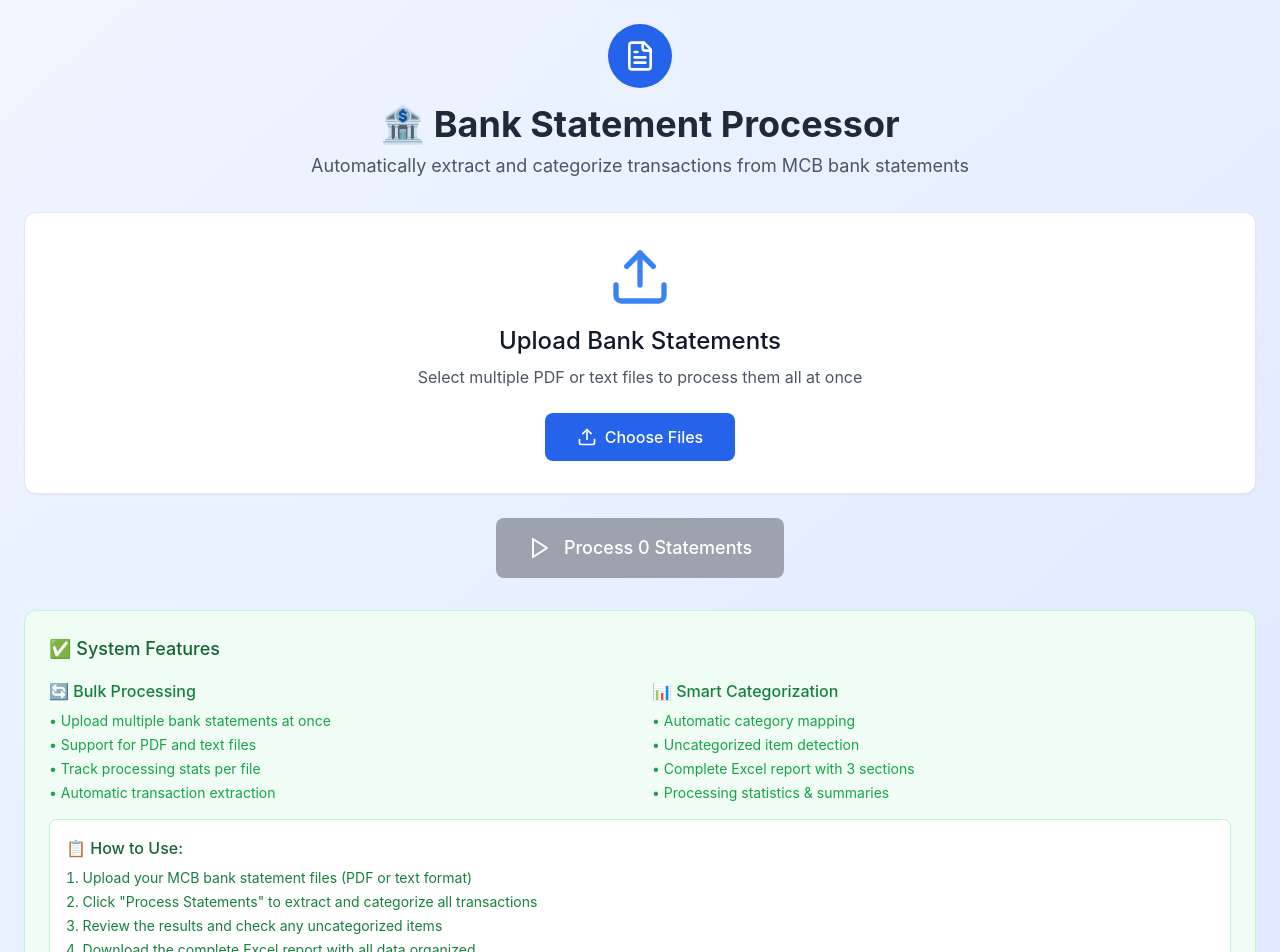
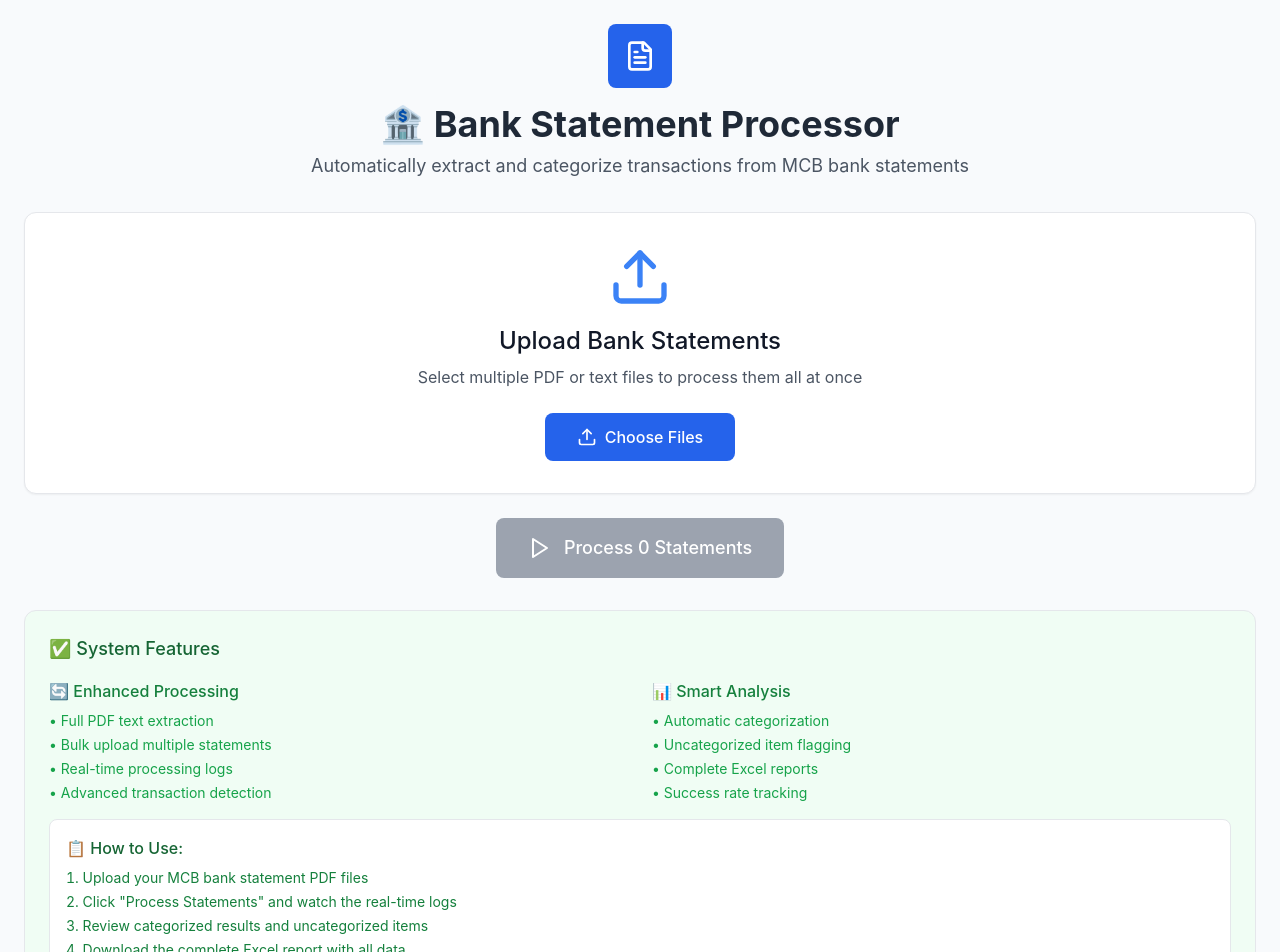
Before and after one commit to drhemanm/bank-statement-processor, a React (Create React App) app: page / in a window 1280 px wide. Shown: the top 952 px of the page. Built offline with nearby package versions, Linux system fonts and the light colour scheme; the HTML template or start-up script is replaced by a standard one.

Commit message:
Update BankStatementProcessor.js

```diff
--- a/src/BankStatementProcessor.js
+++ b/src/BankStatementProcessor.js
@@ -1,5 +1,9 @@
 import React, { useState, useRef } from 'react';
 import { Upload, Download, FileText, CheckCircle, AlertCircle, Play, Info } from 'lucide-react';
+import * as pdfjsLib from 'pdfjs-dist';
+
+// Configure PDF.js worker
+pdfjsLib.GlobalWorkerOptions.workerSrc = `//cdnjs.cloudflare.com/ajax/libs/pdf.js/3.11.174/pdf.worker.min.js`;
 
 const BankStatementProcessor = () => {
   const [files, setFiles] = useState([]);
@@ -46,9 +50,46 @@ const BankStatementProcessor = () => {
     addLog(`${uploadedFiles.length} file(s) uploaded successfully`, 'success');
   };
 
+  // Enhanced PDF text extraction
+  const extractTextFromPDF = async (file) => {
+    try {
+      addLog(`Reading PDF: ${file.name}...`, 'info');
+
+      const arrayBuffer = await file.arrayBuffer();
+      const pdf = await pdfjsLib.getDocument({ data: arrayBuffer }).promise;
+
+      addLog(`PDF loaded: ${pdf.numPages} pages found`, 'success');
+
+      let fullText = '';
+
+      for (let pageNum = 1; pageNum <= pdf.numPages; pageNum++) {
+        const page = await pdf.getPage(pageNum);
+        const textContent = await page.getTextContent();
+
+        // Extract text items and join them
+        const pageText = textContent.items
+          .map(item => item.str)
+          .join(' ');
+
+        fullText += pageText + '\n';
+
+        addLog(`Page ${pageNum} processed`, 'info');
+      }
+
+      addLog(`✅ PDF text extraction complete for ${file.name}`, 'success');
+      return fullText;
+
+    } catch (error) {
+      addLog(`❌ PDF extraction failed for ${file.name}: ${error.message}`, 'error');
+      throw error;
+    }
+  };
+
   const extractTransactionsFromText = (text, fileName) => {
     const transactions = [];
     const lines = text.split('\n');
+
+    addLog(`Analyzing ${lines.length} lines from ${fileName}...`, 'info');
 
     for (let line of lines) {
       line = line.trim();
@@ -61,7 +102,9 @@ const BankStatementProcessor = () => {
           line.includes('STATEMENT') ||
           line.includes('UPLIFT MARKETING') ||
           line.includes('MCB') ||
-          line.length < 10) {
+          line.includes('Page :') ||
+          line.includes('For any change') ||
+          line.length < 15) {
         continue;
       }
 
@@ -98,6 +141,7 @@ const BankStatementProcessor = () => {
       }
     }
 
+    addLog(`🔍 Found ${transactions.length} potential transactions in ${fileName}`, 'success');
     return transactions;
   };
 
@@ -124,7 +168,7 @@ const BankStatementProcessor = () => {
     setResults(null);
     setUncategorizedData([]);
     setFileStats({});
-    addLog('Starting bulk processing...', 'info');
+    addLog('🚀 Starting bulk processing...', 'info');
 
     try {
       const allTransactions = [];
@@ -132,28 +176,31 @@ const BankStatementProcessor = () => {
 
       // Process each file
       for (const file of files) {
-        addLog(`Processing ${file.name}...`, 'info');
+        addLog(`📄 Processing ${file.name}...`, 'info');
 
         let extractedText = '';
 
         if (file.type === 'application/pdf') {
           try {
-            // For PDF files, try reading as text (works for text-based PDFs)
-            extractedText = await file.text();
-            addLog(`PDF text extracted from ${file.name}`, 'success');
-          } catch {
-            addLog(`Could not read PDF ${file.name} - try converting to text first`, 'error');
+            // Use our enhanced PDF extraction
+            extractedText = await extractTextFromPDF(file);
+          } catch (error) {
+            addLog(`❌ Could not process PDF ${file.name}: ${error.message}`, 'error');
             continue;
           }
         } else if (file.type.startsWith('image/')) {
-          // For images, we'd need OCR - placeholder for now
-          addLog(`Image OCR for ${file.name} - feature coming soon`, 'info');
-          addLog(`Tip: Convert images to text or PDF for now`, 'info');
+          addLog(`🖼️ Image OCR for ${file.name} - feature coming soon`, 'info');
+          addLog(`💡 Tip: Convert images to PDF or text for now`, 'info');
           continue;
         } else {
           // For text files
-          extractedText = await file.text();
-          addLog(`Text file processed: ${file.name}`, 'success');
+          try {
+            extractedText = await file.text();
+            addLog(`📝 Text file processed: ${file.name}`, 'success');
+          } catch (error) {
+            addLog(`❌ Could not read ${file.name}: ${error.message}`, 'error');
+            continue;
+          }
         }
 
         if (extractedText) {
@@ -167,7 +214,7 @@ const BankStatementProcessor = () => {
             uncategorized: 0
           };
 
-          addLog(`✓ Extracted ${transactions.length} transactions from ${file.name}`, 'success');
+          addLog(`✅ Extracted ${transactions.length} transactions from ${file.name}`, 'success');
         }
       }
 
@@ -201,7 +248,7 @@ const BankStatementProcessor = () => {
             stats[transaction.sourceFile].categorized++;
           }
 
-          addLog(`✓ ${transaction.description.substring(0, 30)}... → ${category}`, 'success');
+          addLog(`✅ ${transaction.description.substring(0, 30)}... → ${category}`, 'success');
         } else {
           uncategorized.push({
             ...transaction,
@@ -213,7 +260,7 @@ const BankStatementProcessor = () => {
             stats[transaction.sourceFile].uncategorized++;
           }
 
-          addLog(`⚠ Uncategorized: ${transaction.description.substring(0, 30)}...`, 'error');
+          addLog(`⚠️ Uncategorized: ${transaction.description.substring(0, 30)}...`, 'error');
         }
       });
 
@@ -342,12 +389,12 @@ const BankStatementProcessor = () => {
   const { totalTransactions, totalAmount, categories } = getTotalStats();
 
   return (
-    <div className="min-h-screen bg-gradient-to-br from-blue-50 to-indigo-100">
+    <div className="min-h-screen bg-gradient-to-br">
       <div className="max-w-7xl mx-auto p-6">
 
         {/* Header */}
         <div className="text-center mb-8">
-          <div className="inline-flex items-center justify-center w-16 h-16 bg-blue-600 rounded-full mb-4">
+          <div className="inline-flex items-center justify-center w-16 h-16 bg-blue-600 rounded-lg mb-4">
             <FileText className="h-8 w-8 text-white" />
           </div>
           <h1 className="text-4xl font-bold text-gray-800 mb-2">
@@ -361,27 +408,27 @@ const BankStatementProcessor = () => {
         {/* Quick Stats (when results available) */}
         {results && (
           <div className="grid grid-cols-1 md:grid-cols-4 gap-4 mb-6">
-            <div className="bg-white rounded-lg p-4 shadow-sm border border-gray-200">
+            <div className="bg-white rounded-lg p-4 shadow-sm border">
               <div className="text-2xl font-bold text-blue-600">{totalTransactions + uncategorizedData.length}</div>
               <div className="text-sm text-gray-600">Total Transactions</div>
             </div>
-            <div className="bg-white rounded-lg p-4 shadow-sm border border-gray-200">
+            <div className="bg-white rounded-lg p-4 shadow-sm border">
               <div className="text-2xl font-bold text-green-600">{totalTransactions}</div>
               <div className="text-sm text-gray-600">Categorized</div>
             </div>
-            <div className="bg-white rounded-lg p-4 shadow-sm border border-gray-200">
+            <div className="bg-white rounded-lg p-4 shadow-sm border">
               <div className="text-2xl font-bold text-yellow-600">{uncategorizedData.length}</div>
               <div className="text-sm text-gray-600">Need Review</div>
             </div>
-            <div className="bg-white rounded-lg p-4 shadow-sm border border-gray-200">
-              <div className="text-2xl font-bold text-purple-600">MUR {totalAmount.toLocaleString()}</div>
+            <div className="bg-white rounded-lg p-4 shadow-sm border">
+              <div className="text-2xl font-bold text-blue-600">MUR {totalAmount.toLocaleString()}</div>
               <div className="text-sm text-gray-600">Total Amount</div>
             </div>
           </div>
         )}
 
         {/* Upload Section */}
-        <div className="bg-white rounded-xl shadow-sm border border-gray-200 p-8 mb-6">
+        <div className="bg-white rounded-xl shadow-sm border p-8 mb-6">
           <div className="text-center">
             <Upload className="mx-auto h-16 w-16 text-blue-500 mb-4" />
             <h3 className="text-2xl font-medium text-gray-900 mb-2">
@@ -418,9 +465,9 @@ const BankStatementProcessor = () => {
                     <div className="grid grid-cols-1 md:grid-cols-2 gap-2">
                       {files.map((file, index) => (
                         <div key={index} className="flex items-center bg-white rounded p-2 text-sm">
-                          <FileText className="h-4 w-4 text-gray-400 mr-2 flex-shrink-0" />
+                          <FileText className="h-4 w-4 text-gray-400 mr-2" />
                           <span className="truncate text-gray-700">{file.name}</span>
-                          <span className="ml-auto text-gray-400 text-xs">
+                          <span className="ml-2 text-gray-400 text-xs">
                             {(file.size / 1024).toFixed(1)}KB
                           </span>
                         </div>
@@ -438,10 +485,10 @@ const BankStatementProcessor = () => {
           <button
             onClick={processFiles}
             disabled={processing || files.length === 0}
-            className={`px-8 py-4 rounded-lg font-medium text-lg transition-all transform hover:scale-105 inline-flex items-center ${
+            className={`px-8 py-4 rounded-lg font-medium text-lg transition-all inline-flex items-center ${
               processing || files.length === 0
                 ? 'bg-gray-400 cursor-not-allowed'
-                : 'bg-green-600 hover:bg-green-700 shadow-lg'
+                : 'bg-green-600 hover:bg-green-700'
             } text-white`}
           >
             <Play className="h-6 w-6 mr-3" />
@@ -458,7 +505,7 @@ const BankStatementProcessor = () => {
 
         {/* Processing Logs */}
         {logs.length > 0 && (
-          <div className="bg-white rounded-xl shadow-sm border border-gray-200 p-6 mb-6">
+          <div className="bg-white rounded-xl shadow-sm border p-6 mb-6">
             <div className="flex items-center mb-4">
               <Info className="h-5 w-5 text-blue-500 mr-2" />
               <h3 className="text-lg font-medium text-gray-800">Processing Logs</h3>
@@ -467,12 +514,12 @@ const BankStatementProcessor = () => {
               <div className="space-y-2">
                 {logs.map((log, index) => (
                   <div key={index} className="flex items-start text-sm">
-                    <div className="flex-shrink-0 mr-3 mt-0.5">
+                    <div className="mr-3 mt-1">
                       {log.type === 'success' && <CheckCircle className="h-4 w-4 text-green-500" />}
                       {log.type === 'error' && <AlertCircle className="h-4 w-4 text-red-500" />}
                       {log.type === 'info' && <div className="h-2 w-2 bg-blue-500 rounded-full mt-1" />}
                     </div>
-                    <div className="flex-grow">
+                    <div>
                       <span className="text-gray-500 mr-2">{log.timestamp}</span>
                       <span className={`${log.type === 'error' ? 'text-red-600' : log.type === 'success' ? 'text-green-600' : 'text-gray-700'}`}>
                         {log.message}
@@ -491,7 +538,7 @@ const BankStatementProcessor = () => {
 
             {/* File Processing Stats */}
             {Object.keys(fileStats).length > 0 && (
-              <div className="bg-white rounded-xl shadow-sm border border-gray-200 p-6">
+              <div className="bg-white rounded-xl shadow-sm border p-6">
                 <h3 className="text-xl font-medium text-gray-800 mb-4">📊 File Processing Statistics</h3>
                 <div className="grid grid-cols-1 md:grid-cols-2 lg:grid-cols-3 gap-4">
                   {Object.entries(fileStats).map(([fileName, stats]) => (
@@ -512,7 +559,7 @@ const BankStatementProcessor = () => {
                           <span className="text-yellow-600">⚠ Need Review:</span>
                           <span className="font-medium text-yellow-600">{stats.uncategorized}</span>
                         </div>
-                        <div className="flex justify-between text-sm border-t border-gray-200 pt-1">
+                        <div className="flex justify-between text-sm border-t pt-1">
                           <span className="text-blue-600">Success Rate:</span>
                           <span className="font-medium text-blue-600">
                             {stats.total > 0 ? ((stats.categorized / stats.total) * 100).toFixed(1) : 0}%
@@ -526,8 +573,8 @@ const BankStatementProcessor = () => {
             )}
 
             {/* Main Results */}
-            <div className="bg-white rounded-xl shadow-sm border border-gray-200 p-6">
-              <div className="flex flex-col sm:flex-row justify-between items-start sm:items-center mb-6 gap-4">
+            <div className="bg-white rounded-xl shadow-sm border p-6">
+              <div className="flex justify-between items-center mb-6">
                 <h3 className="text-xl font-medium text-gray-800">
                   📋 Categorized Transactions
                 </h3>
@@ -542,7 +589,7 @@ const BankStatementProcessor = () => {
 
               <div className="grid grid-cols-1 md:grid-cols-2 lg:grid-cols-3 gap-4">
                 {Object.entries(results).map(([category, transactions]) => (
-                  <div key={category} className="bg-gradient-to-r from-gray-50 to-gray-100 rounded-lg p-4 border border-gray-200">
+                  <div key={category} className="bg-gray-50 rounded-lg p-4 border">
                     <h4 className="font-medium text-gray-800 mb-2">{category}</h4>
                     <div className="text-3xl font-bold text-blue-600 mb-1">
                       {transactions.length}
@@ -558,7 +605,7 @@ const BankStatementProcessor = () => {
                           </div>
                         ))}
                         {transactions.length > 2 && (
-                          <div className="text-xs text-gray-400 italic">
+                          <div className="text-xs text-gray-400">
                             +{transactions.length - 2} more transactions
                           </div>
                         )}
@@ -573,8 +620,8 @@ const BankStatementProcessor = () => {
             {uncategorizedData.length > 0 && (
               <div className="bg-yellow-50 border-l-4 border-yellow-400 rounded-lg p-6">
                 <div className="flex items-start">
-                  <AlertCircle className="h-6 w-6 text-yellow-600 mr-3 flex-shrink-0 mt-0.5" />
-                  <div className="flex-grow">
+                  <AlertCircle className="h-6 w-6 text-yellow-600 mr-3 mt-1" />
+                  <div>
                     <h3 className="text-lg font-medium text-yellow-800 mb-2">
                       ⚠️ {uncategorizedData.length} Transactions Need Manual Review
                     </h3>
@@ -583,11 +630,11 @@ const BankStatementProcessor = () => {
                       in your download for manual classification.
                     </p>
 
-                    <div className="bg-white border border-yellow-200 rounded-lg p-4 max-h-48 overflow-y-auto">
+                    <div className="bg-white border rounded-lg p-4 max-h-48 overflow-y-auto">
                       <h4 className="font-medium text-gray-800 mb-3">Preview of Uncategorized Items:</h4>
                       <div className="space-y-2">
                         {uncategorizedData.slice(0, 5).map((transaction, i) => (
-                          <div key={i} className="border-b border-gray-100 pb-2 last:border-b-0">
+                          <div key={i} className="border-b pb-2">
                             <div className="flex justify-between items-start mb-1">
                               <span className="font-medium text-gray-800">
                                 {transaction.transactionDate}
@@ -605,7 +652,7 @@ const BankStatementProcessor = () => {
                           </div>
                         ))}
                         {uncategorizedData.length > 5 && (
-                          <div className="text-sm text-yellow-600 italic text-center pt-2">
+                          <div className="text-sm text-yellow-600 text-center pt-2">
                             ... and {uncategorizedData.length - 5} more in the complete report
                           </div>
                         )}
@@ -619,44 +666,44 @@ const BankStatementProcessor = () => {
         )}
 
         {/* Features & Instructions */}
-        <div className="mt-8 bg-green-50 border border-green-200 rounded-xl p-6">
+        <div className="mt-8 bg-green-50 border rounded-xl p-6">
           <h3 className="text-lg font-medium text-green-800 mb-4">✅ System Features</h3>
           <div className="grid md:grid-cols-2 gap-6">
             <div>
-              <h4 className="font-medium text-green-700 mb-2">🔄 Bulk Processing</h4>
+              <h4 className="font-medium text-green-700 mb-2">🔄 Enhanced Processing</h4>
               <ul className="text-sm text-green-600 space-y-1">
-                <li>• Upload multiple bank statements at once</li>
-                <li>• Support for PDF and text files</li>
-                <li>• Track processing stats per file</li>
-                <li>• Automatic transaction extraction</li>
+                <li>• Full PDF text extraction</li>
+                <li>• Bulk upload multiple statements</li>
+                <li>• Real-time processing logs</li>
+                <li>• Advanced transaction detection</li>
               </ul>
             </div>
             <div>
-              <h4 className="font-medium text-green-700 mb-2">📊 Smart Categorization</h4>
+              <h4 className="font-medium text-green-700 mb-2">📊 Smart Analysis</h4>
               <ul className="text-sm text-green-600 space-y-1">
-                <li>• Automatic category mapping</li>
-                <li>• Uncategorized item detection</li>
-                <li>• Complete Excel report with 3 sections</li>
-                <li>• Processing statistics & summaries</li>
+                <li>• Automatic categorization</li>
+                <li>• Uncategorized item flagging</li>
+                <li>• Complete Excel reports</li>
+                <li>• Success rate tracking</li>
               </ul>
             </div>
           </div>
 
-          <div className="mt-4 p-4 bg-white border border-green-200 rounded-lg">
+          <div className="mt-4 p-4 bg-white border rounded-lg">
             <h4 className="font-medium text-green-800 mb-2">📋 How to Use:</h4>
             <ol className="text-sm text-green-700 space-y-1 list-decimal list-inside">
-              <li>Upload your MCB bank statement files (PDF or text format)</li>
-              <li>Click "Process Statements" to extract and categorize all transactions</li>
-              <li>Review the results and check any uncategorized items</li>
-              <li>Download the complete Excel report with all data organized</li>
+              <li>Upload your MCB bank statement PDF files</li>
+              <li>Click "Process Statements" and watch the real-time logs</li>
+              <li>Review categorized results and uncategorized items</li>
+              <li>Download the complete Excel report with all data</li>
             </ol>
           </div>
         </div>
 
         {/* Footer */}
-        <div className="text-center mt-8 py-6 border-t border-gray-200">
+        <div className="text-center mt-8 py-6 border-t">
           <p className="text-gray-600 text-sm">
-            🚀 Bank Statement Processor v1.0 - Built for MCB statements
+            🚀 Bank Statement Processor v2.0 - Now with PDF Support!
           </p>
         </div>
       </div>
```
